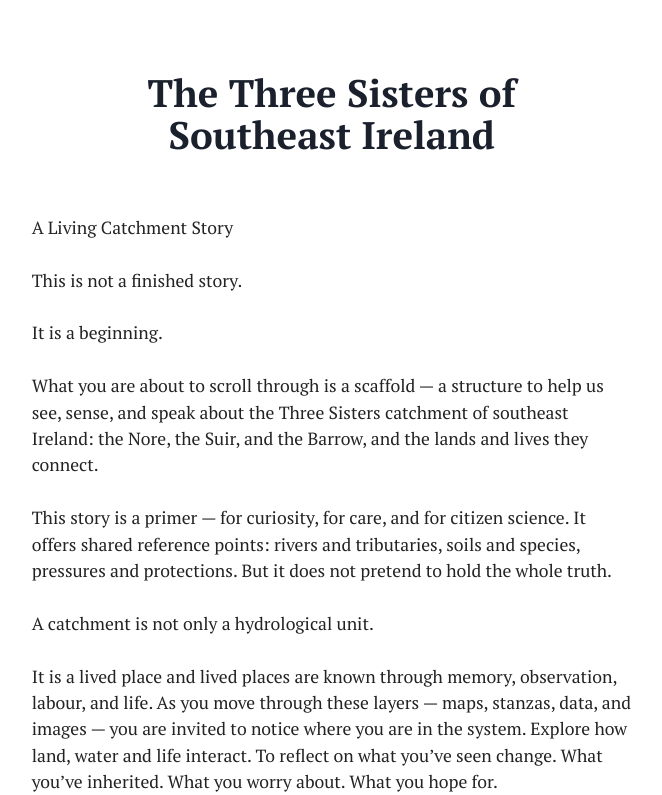
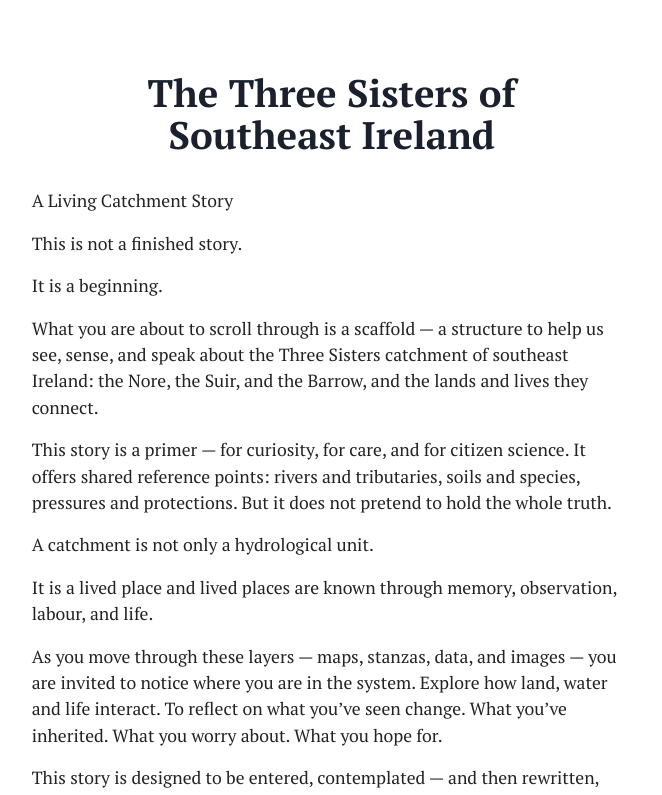
Before and after one commit to proy02/nore-scrollytelling, a SvelteKit app: page / in a window 1280 px wide. Shown: the top 795 px of the page, without its empty margins (51-713 px from the left). Built offline with nearby package versions, Linux system fonts and the light colour scheme.

Commit message:
.intro text edit

```diff
--- a/src/routes/+page.svelte
+++ b/src/routes/+page.svelte
@@ -608,21 +608,21 @@
       <div class="info-panel intro-info-panel">
         <h1>The Three Sisters of <br> Southeast Ireland <br></h1>
 
-        <p><br>A Living Catchment Story<br>
-        <br>This is not a finished story.<br>
-        <br>It is a beginning.<br>
-        <br>What you are about to scroll through is a scaffold — a structure to help us see, sense,
-            and speak about the Three Sisters catchment of southeast Ireland: the Nore, the Suir, and the Barrow,
-            and the lands and lives they connect.<br>
-        <br>This story is a primer — for curiosity, for care, and for citizen science.
-            It offers shared reference points: rivers and tributaries, soils and species,
-            pressures and protections. But it does not pretend to hold the whole truth.<br>
-        <br>A catchment is not only a hydrological unit.<br>
-        <br>It is a lived place and lived places are known through memory, observation, labour, and life.
-            As you move through these layers — maps, stanzas, data, and images — you are invited to notice where
-            you are in the system. Explore how land, water and life interact.  To reflect on what you’ve seen change.
-            What you’ve inherited. What you worry about. What you hope for.<br>
-        <br> This story is designed to be entered, contemplated — and then rewritten, with you. <br> </p>
+        <p>A Living Catchment Story</p>
+        <p>This is not a finished story.</p>
+        <p>It is a beginning.</p>
+        <p>What you are about to scroll through is a scaffold — a structure to help us see, sense,
+          and speak about the Three Sisters catchment of southeast Ireland: the Nore, the Suir, and the Barrow,
+          and the lands and lives they connect.</p>
+          <p> This story is a primer — for curiosity, for care, and for citizen science.
+              It offers shared reference points: rivers and tributaries, soils and species,
+              pressures and protections. But it does not pretend to hold the whole truth.</p>
+          <p>A catchment is not only a hydrological unit.</p>
+          <p>It is a lived place and lived places are known through memory, observation, labour, and life.</p>
+          <p>As you move through these layers — maps, stanzas, data, and images — you are invited to notice where
+           you are in the system. Explore how land, water and life interact.  To reflect on what you’ve seen change.
+           What you’ve inherited. What you worry about. What you hope for.</p>
+          <p>This story is designed to be entered, contemplated — and then rewritten, with you.</p>
 
         <p class="keep-scrolling"> Keep Scrolling ↓</p>
       </div>
@@ -974,7 +974,7 @@
   }
 
   .intro-info-panel p {
-    margin: 0;
+    margin: 0 0 1rem 0;  /* adjust this number */;
     color: #232323;
     line-height: 1.5;
     font-size: 1.1rem;
```
